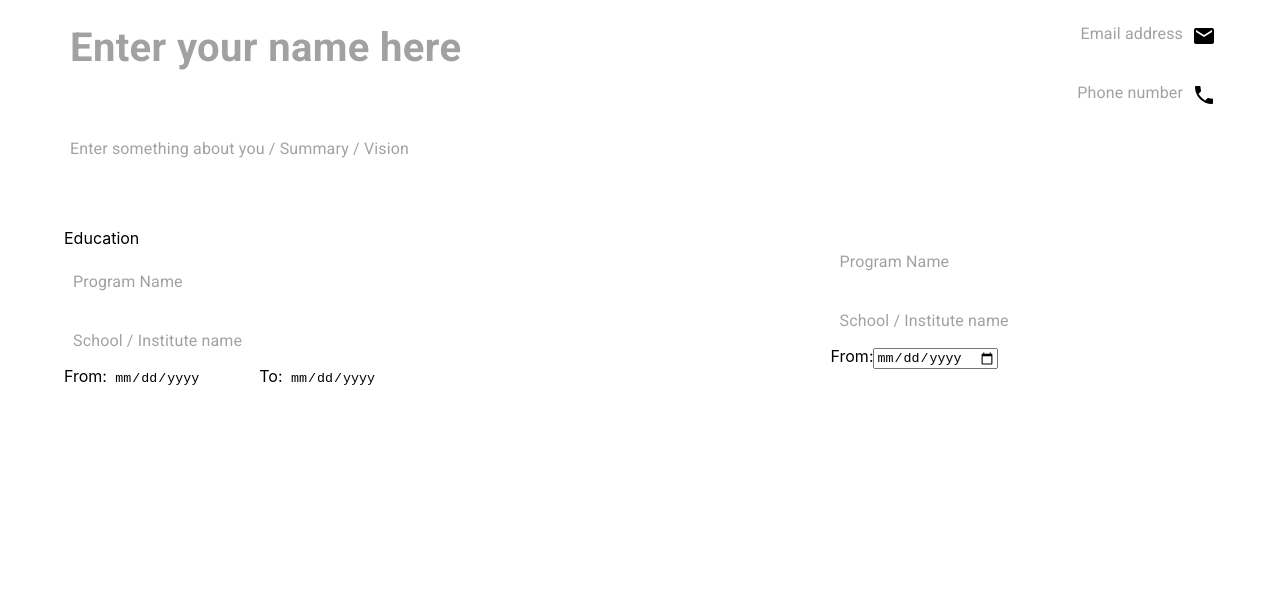
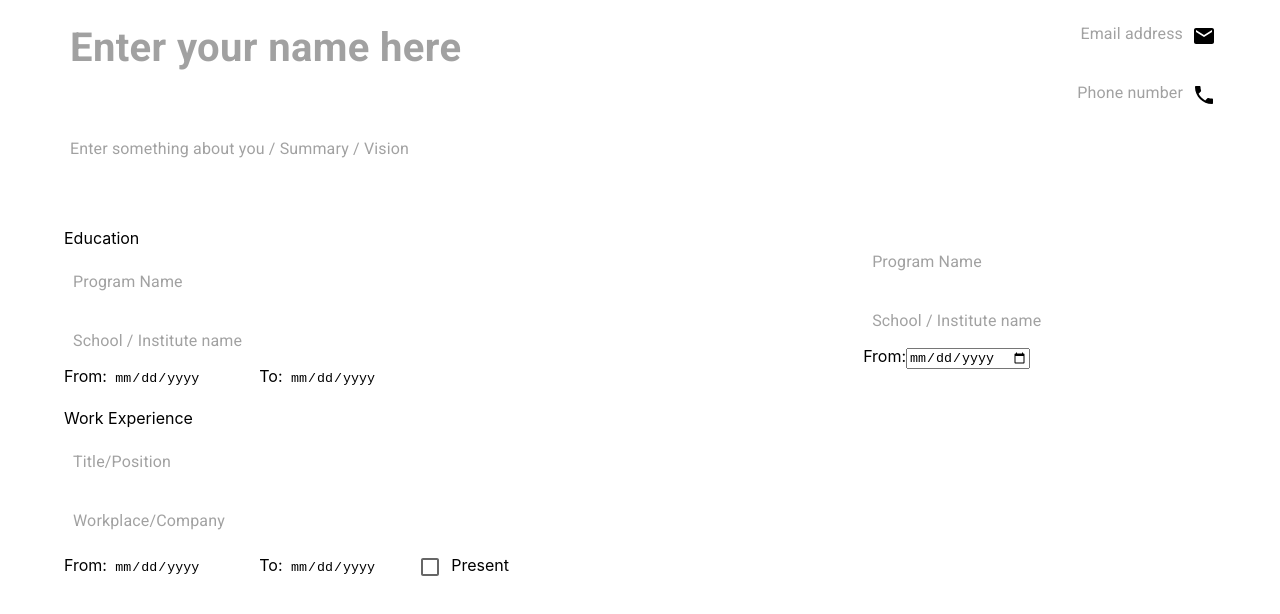
Before and after one commit to KunwarVSuryavanshi/resume-builder, a React (Create React App) app: page / in a window 1280 px wide. Shown: the top 614 px of the page. Built offline with nearby package versions, Linux system fonts and the light colour scheme.

Commit message:
work exp

```diff
--- a/src/Resumes/FirstResumeTemplate/FirstResume.jsx
+++ b/src/Resumes/FirstResumeTemplate/FirstResume.jsx
@@ -5,11 +5,15 @@
 import {theme as TextFieldTheme} from './TextFieldTheme'
 import './style.scss'
 import EducationDetails from './EducationDetails'
+import WorkExperience from './WorkExperience'
 
 function FirstResume() {
+
   const [email, setEmail] = useState('')
-  const [toggleRow, setToggleRow] = useState(false)
+  const [toggleEduRow, setToggleEduRow] = useState(false)
   const [details, setDetails] = useState([<EducationDetails/>])
+  const[toggleExpRow, setToggleExpRow] = useState(false)
+  const [workExp, setWorkExp] = useState([<WorkExperience />])
 
   const headerContent = () => {
     return (
@@ -94,20 +98,47 @@
     )
   }
 
-  const handleBlur = (e) => {
+  const handleBlur = (e, region) => {
     e.preventDefault()
     if(e.currentTarget.contains(e.relatedTarget)) return
     // console.log("On blur called", e.currentTarget, e.target, e.relatedTarget)
-    setToggleRow(false)
+    switch (region) {
+      case 'edu':
+        setToggleEduRow(false)
+        break;
+      case 'exp':
+        setToggleExpRow(false)
+        break;
+      default:
+        return;
+    }
   }
 
-  const handleClick = (e) => {
+  const handleClick = (region) => {
     // e.preventDefault()
-    setToggleRow(true)
+    switch (region) {
+      case 'edu':
+        setToggleEduRow(true)
+        break;
+      case 'exp':
+        setToggleExpRow(true)
+        break;
+      default:
+        return;
+    }
   }
 
-  const addNewRow = () => {
-    setDetails([...details, <EducationDetails/>])
+  const addNewRow = (region) => {
+    switch (region){
+      case 'edu':
+        setDetails([...details, <EducationDetails />])
+        break;
+      case 'exp':
+        setWorkExp([...workExp, <WorkExperience />])
+        break;
+      default:
+        return;
+    }
   }
 
   return (
@@ -121,13 +152,17 @@
             <div className="item1_container">
               <div className="item1_container_1">
                 <div className="item1_container_1_ed">Education</div>
-                <div tabIndex={1} id='detailsDiv' className="item1_container_1_details" onClick={handleClick} onBlur={(e) => handleBlur(e)}>
+                <div tabIndex={1} id='detailsDiv' className="item1_container_1_details" onClick={() => handleClick('edu')} onBlur={(e) => handleBlur(e, 'edu')}>
                   {details.map(item => item)}
-                  {toggleRow && <PlaylistAdd className='addbtn' onClick={ addNewRow } />}
+                  {toggleEduRow && <PlaylistAdd className='addbtn' onClick={() => addNewRow('edu') } />}
                 </div>
               </div>
               <div className="item1_container_2">
-
+                <div className="item1_container_1_ed">Work Experience</div>
+                <div tabIndex={1} id='detailsDiv' className="item1_container_1_details" onClick={() => handleClick('exp')} onBlur={(e) => handleBlur(e, 'exp')}>
+                  {workExp.map(item => item)}
+                  {toggleExpRow && <PlaylistAdd className='addbtn' onClick={() => addNewRow('exp')} />}
+                </div>
               </div>
             </div>
             <div className="item2_container">
--- /dev/null
+++ b/src/Resumes/FirstResumeTemplate/WorkExperience.jsx
@@ -0,0 +1,96 @@
+import { Checkbox, TextField } from '@mui/material'
+import React, { useState } from 'react'
+import { useEffect } from 'react'
+
+function WorkExperience(props) {
+
+  const [present, setPresent] = useState(false)
+  const [togglePresent, setTogglePresent] = useState(false)
+
+  const handleBlur = (e) => {
+    /*
+      e.target ===> origin of event
+      e.currentTarget ===> event attached to the element.
+      e.relatedTarget ===> secondary related target...for example for onBlur there will be second target.
+    */
+    if (!e?.relatedTarget) {
+      // console.log("HANDLE BLUR", e.target, e.relatedTarget, e.currentTarget)
+      setTogglePresent(true)
+    }
+  }
+
+  const handleClick = () => {
+    setTogglePresent(false)
+  }
+
+  // useEffect(() => {
+  //   return () => {
+  //     console.log("Calling method2", togglePresent)
+  //     setTogglePresent(true)
+  //   }
+  // }, [])
+
+
+  return (
+    <div className='educationDetails' onClick={handleClick} onBlur={handleBlur}>
+      < TextField
+        hiddenLabel
+        placeholder="Title/Position"
+        variant='filled'
+        size='medium'
+        margin="normal"
+        fullWidth
+        sx={{
+          '& .MuiFilledInput-underline': {
+            fontSize: '1rem',
+            fontWeight: 'semi-bold',
+          }
+        }
+        }
+      // onClick={handleClick}
+      // onBlur={handleOnBlur}
+      />
+      <TextField
+        hiddenLabel
+        placeholder="Workplace/Company"
+        variant='filled'
+        size='medium'
+        margin="normal"
+        fullWidth
+        sx={{
+          '& .MuiFilledInput-underline': {
+            fontSize: '1rem',
+            fontWeight: 'semi-bold',
+          }
+        }}
+      />
+      <span className='fromDate'>
+        <label>From:</label>
+        <input type="date" />
+      </span>
+      <span className='toDate'>
+        {!present ?
+          <>
+            <label>To:</label>
+            <input type="date" />
+          </>
+          :
+          <label>Present</label>
+        }
+        {!togglePresent &&
+          <>
+            <Checkbox
+              checked={present}
+              onChange={() => setPresent(!present)}
+              onBlur={handleBlur}
+            />
+            <label>Present</label>
+          </>
+        }
+
+      </span>
+    </div>
+  )
+}
+
+export default WorkExperience
```
